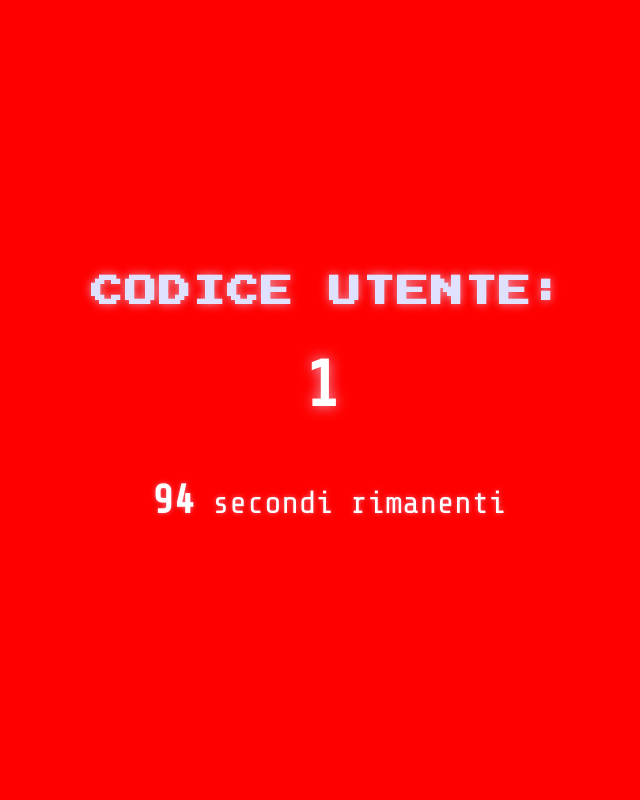
After one commit to fondazionegolin/traffic_prompts, a Django app: page /wait/1/ in a window 1280 px wide. The commit adds this page. Shown: the whole page, without its empty margins (311-951 px from the left). Run offline with Django 5.2, Linux system fonts and the light colour scheme.

Commit message:
new red state with timer

```diff
--- a/static/css/style.css
+++ b/static/css/style.css
@@ -382,6 +382,45 @@ input:focus, select:focus {
     opacity: 1;
 }
 
+/* Wait page styles */
+.wait-page {
+    background-color: #ff0000;
+    min-height: 100vh;
+    display: flex;
+    justify-content: center;
+    align-items: center;
+    color: white;
+}
+
+.wait-container {
+    text-align: center;
+    padding: 2rem;
+}
+
+.user-code-display {
+    margin-bottom: 2rem;
+}
+
+.user-code-display h1 {
+    font-size: 2rem;
+    margin-bottom: 1rem;
+}
+
+.code-value-large {
+    font-size: 4rem;
+    font-weight: bold;
+    letter-spacing: 0.2em;
+}
+
+.countdown {
+    font-size: 2rem;
+}
+
+#timer {
+    font-weight: bold;
+    font-size: 2.5rem;
+}
+
 /* Animazioni */
 @keyframes glow {
     0% { text-shadow: 0 0 5px rgba(224, 224, 255, 0.5); }
--- a/static/js/script.js
+++ b/static/js/script.js
@@ -60,10 +60,9 @@ document.addEventListener('DOMContentLoaded', function() {
         document.querySelector('.code-value-large').textContent = codeValue;
         overlay.classList.add('show');
 
-        // Reset dopo 5 secondi
+        // After 5 seconds, redirect to wait page
         setTimeout(() => {
-            overlay.classList.remove('show');
-            location.reload();
+            window.location.href = '/wait/' + codeValue;
         }, 5000);
     }
 
--- /dev/null
+++ b/static/js/wait.js
@@ -0,0 +1,14 @@
+document.addEventListener('DOMContentLoaded', function() {
+    let timeLeft = 100;
+    const timerElement = document.getElementById('timer');
+
+    const countdown = setInterval(() => {
+        timeLeft--;
+        timerElement.textContent = timeLeft;
+
+        if (timeLeft <= 0) {
+            clearInterval(countdown);
+            window.location.href = '/';  // Redirect to home page
+        }
+    }, 1000);
+});
--- /dev/null
+++ b/templates/traffic_app/wait.html
@@ -0,0 +1,22 @@
+{% load static %}
+<!DOCTYPE html>
+<html lang="it">
+<head>
+    <meta charset="UTF-8">
+    <meta name="viewport" content="width=device-width, initial-scale=1.0">
+    <title>Attesa - Traffico</title>
+    <link rel="stylesheet" href="{% static 'css/style.css' %}">
+</head>
+<body class="wait-page">
+    <div class="wait-container">
+        <div class="user-code-display">
+            <h1>Codice Utente:</h1>
+            <div class="code-value-large">{{ user_code }}</div>
+        </div>
+        <div class="countdown">
+            <span id="timer">100</span> secondi rimanenti
+        </div>
+    </div>
+    <script src="{% static 'js/wait.js' %}"></script>
+</body>
+</html>
--- a/traffic_app/urls.py
+++ b/traffic_app/urls.py
@@ -6,5 +6,6 @@ app_name = 'traffic_app'
 urlpatterns = [
     path('', views.index, name='index'),
     path('save_data/', views.save_data, name='save_data'),
+    path('wait/<str:user_code>/', views.wait, name='wait'),
     path('prompts/', views.get_prompts, name='get_prompts')
 ]
--- a/traffic_app/views.py
+++ b/traffic_app/views.py
@@ -164,3 +164,8 @@ def get_prompts(request):
         return JsonResponse({'error': 'Invalid JSON format in prompts file'}, status=500)
     except Exception as e:
         return JsonResponse({'error': str(e)}, status=500)
+
+def wait(request, user_code):
+    return render(request, 'traffic_app/wait.html', {
+        'user_code': user_code
+    })
```
Also changed, not shown: traffic_app/visual_prompts_new.json (added, +26 -0 lines), 3 other files.
